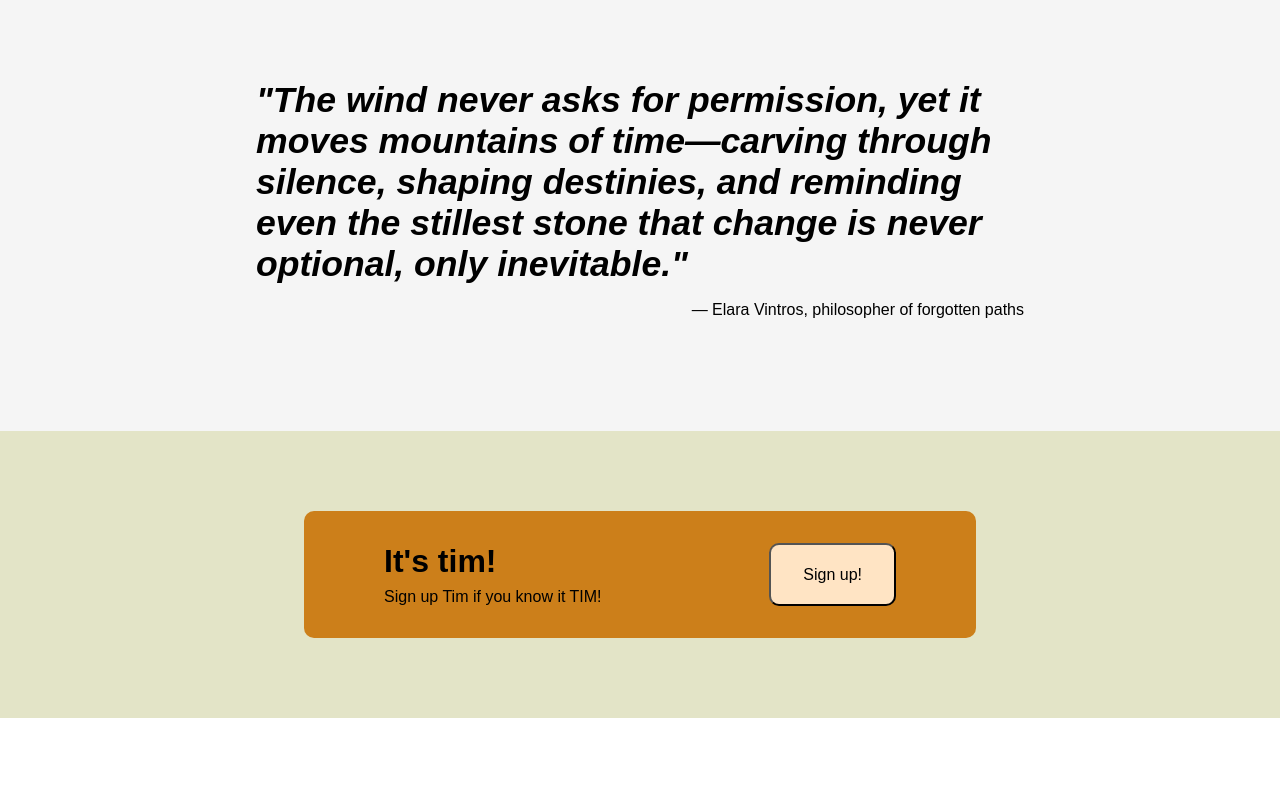
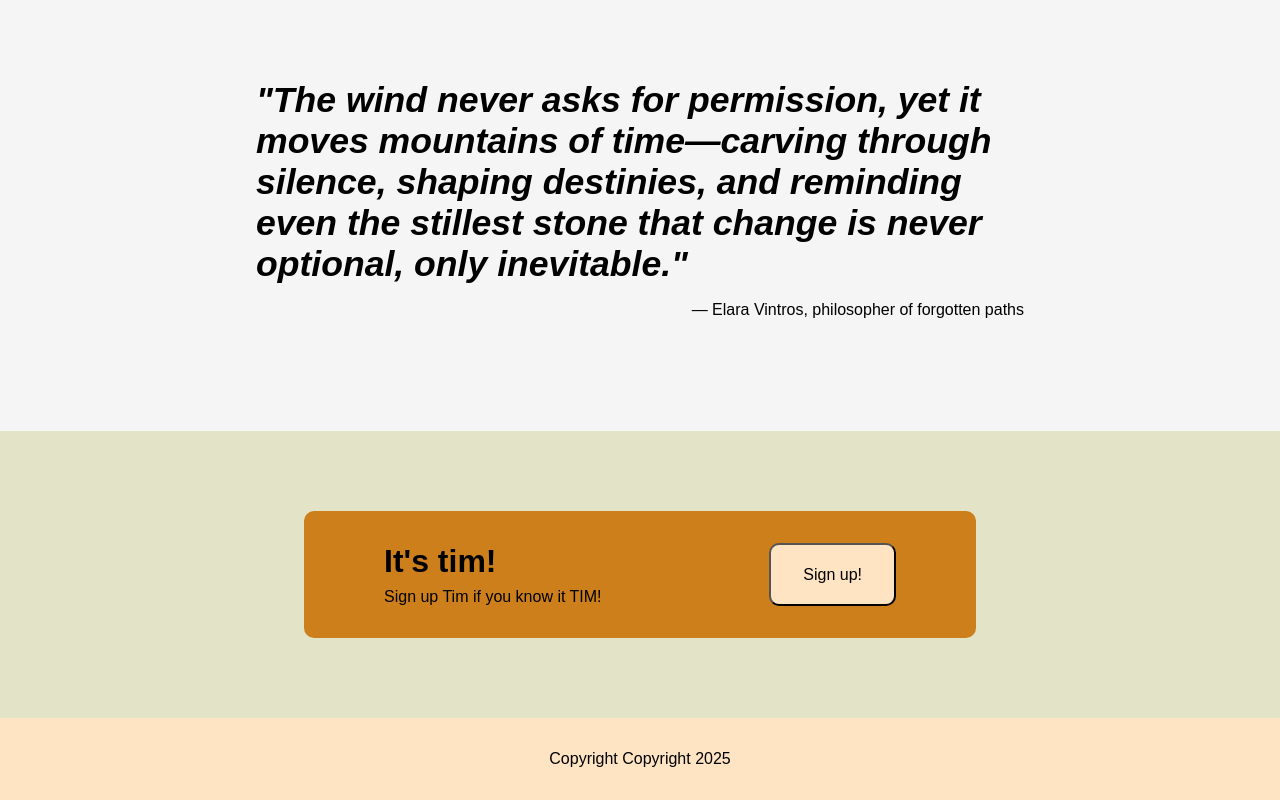
Before and after one commit to okayboboy/Project-Landing-Page, a plain HTML site: page index.html in a window 1280 px wide. Shown: the part 1735-2535 px from the top of the page. Before the commit the page ends 2469 px from the top, so only its background shows below. Drawn offline with Linux system fonts and the light colour scheme.

Commit message:
added footer and landing page done

```diff
--- a/index.html
+++ b/index.html
@@ -63,6 +63,8 @@
         </div>
     </section>
 
-    <section class="footer"></section>
+    <section class="footer">
+        <div class="copyright">Copyright Copyright 2025</div>
+    </section>
 </body>
 </html>
--- a/style.css
+++ b/style.css
@@ -158,3 +158,13 @@ button{
     background-color:bisque ;
 
 }
+
+.footer{
+    background-color: bisque;
+    padding-top: 4vh;
+    padding-bottom: 4vh;
+}
+
+.copyright{
+    text-align: center;
+}
```
